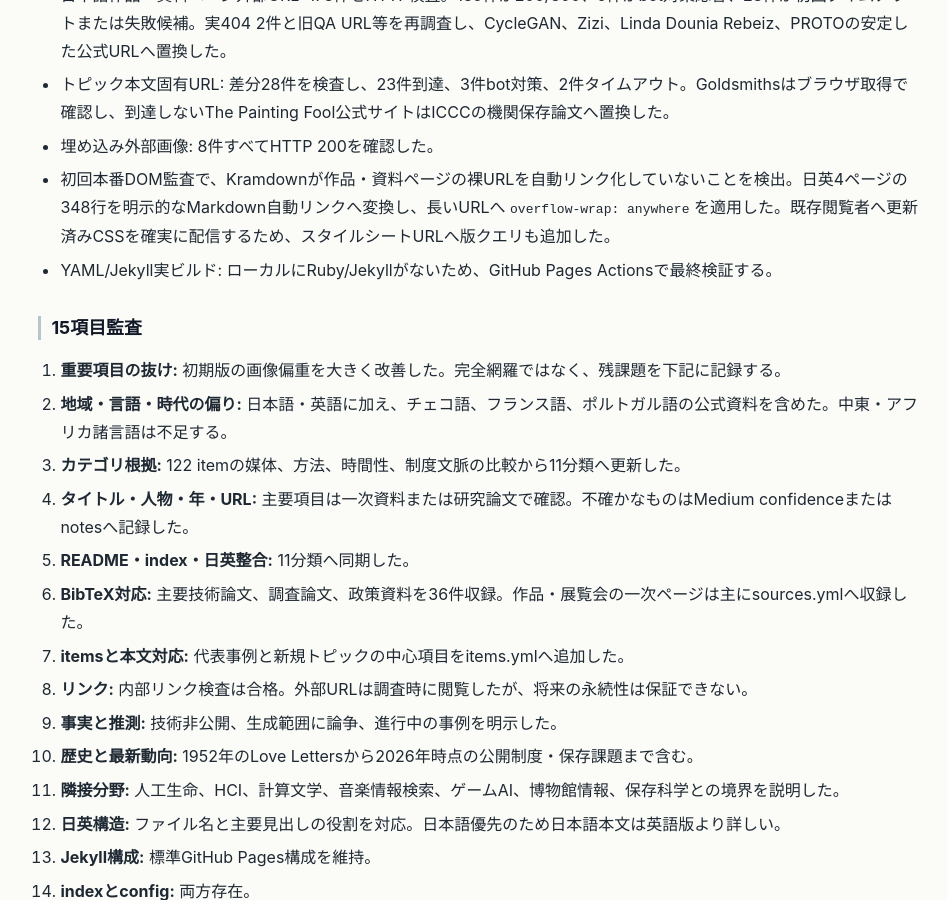
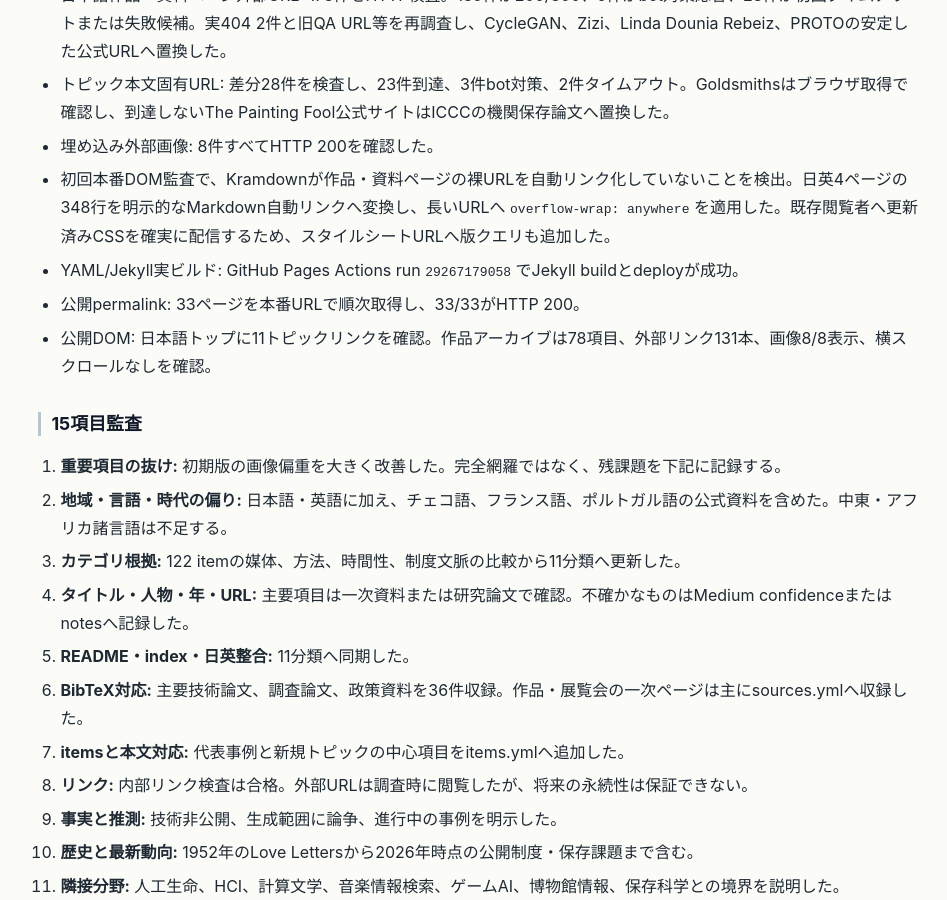
Before and after one commit to na-gasena/machine-learning-art-survey, a Jekyll site: the page built from audit-report.md, in a window 1280 px wide and 900 px high, scrolled down 5117 px. Shown: the whole window, without its empty margins (162-1109 px from the left). Built offline with Jekyll 4.4.1, drawn with Linux system fonts in a browser that asks for light colours.

Commit message:
Record production audit results

```diff
--- a/audit-report.md
+++ b/audit-report.md
@@ -153,7 +153,9 @@ permalink: /audit-report/
 - トピック本文固有URL: 差分28件を検査し、23件到達、3件bot対策、2件タイムアウト。Goldsmithsはブラウザ取得で確認し、到達しないThe Painting Fool公式サイトはICCCの機関保存論文へ置換した。
 - 埋め込み外部画像: 8件すべてHTTP 200を確認した。
 - 初回本番DOM監査で、Kramdownが作品・資料ページの裸URLを自動リンク化していないことを検出。日英4ページの348行を明示的なMarkdown自動リンクへ変換し、長いURLへ `overflow-wrap: anywhere` を適用した。既存閲覧者へ更新済みCSSを確実に配信するため、スタイルシートURLへ版クエリも追加した。
-- YAML/Jekyll実ビルド: ローカルにRuby/Jekyllがないため、GitHub Pages Actionsで最終検証する。
+- YAML/Jekyll実ビルド: GitHub Pages Actions run `29267179058` でJekyll buildとdeployが成功。
+- 公開permalink: 33ページを本番URLで順次取得し、33/33がHTTP 200。
+- 公開DOM: 日本語トップに11トピックリンクを確認。作品アーカイブは78項目、外部リンク131本、画像8/8表示、横スクロールなしを確認。
 
 ### 15項目監査
 
```
